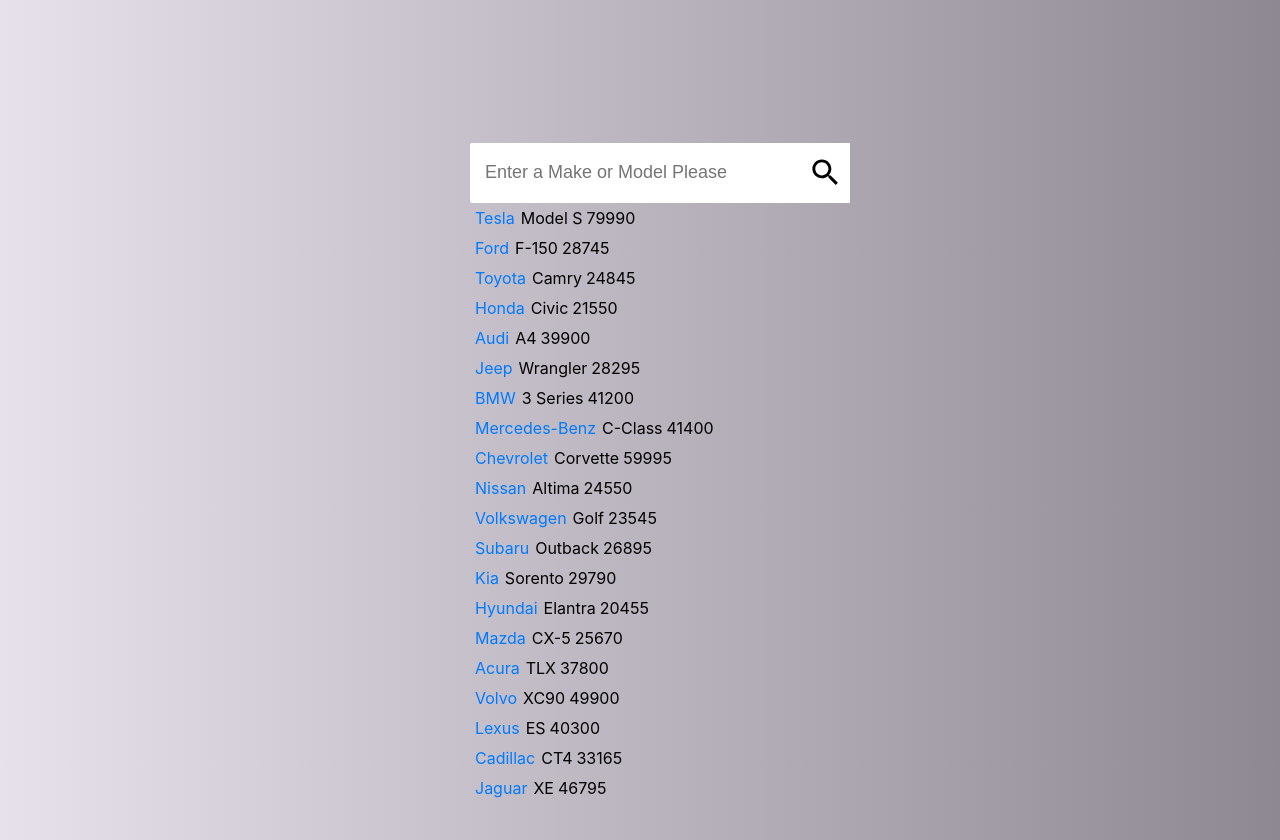
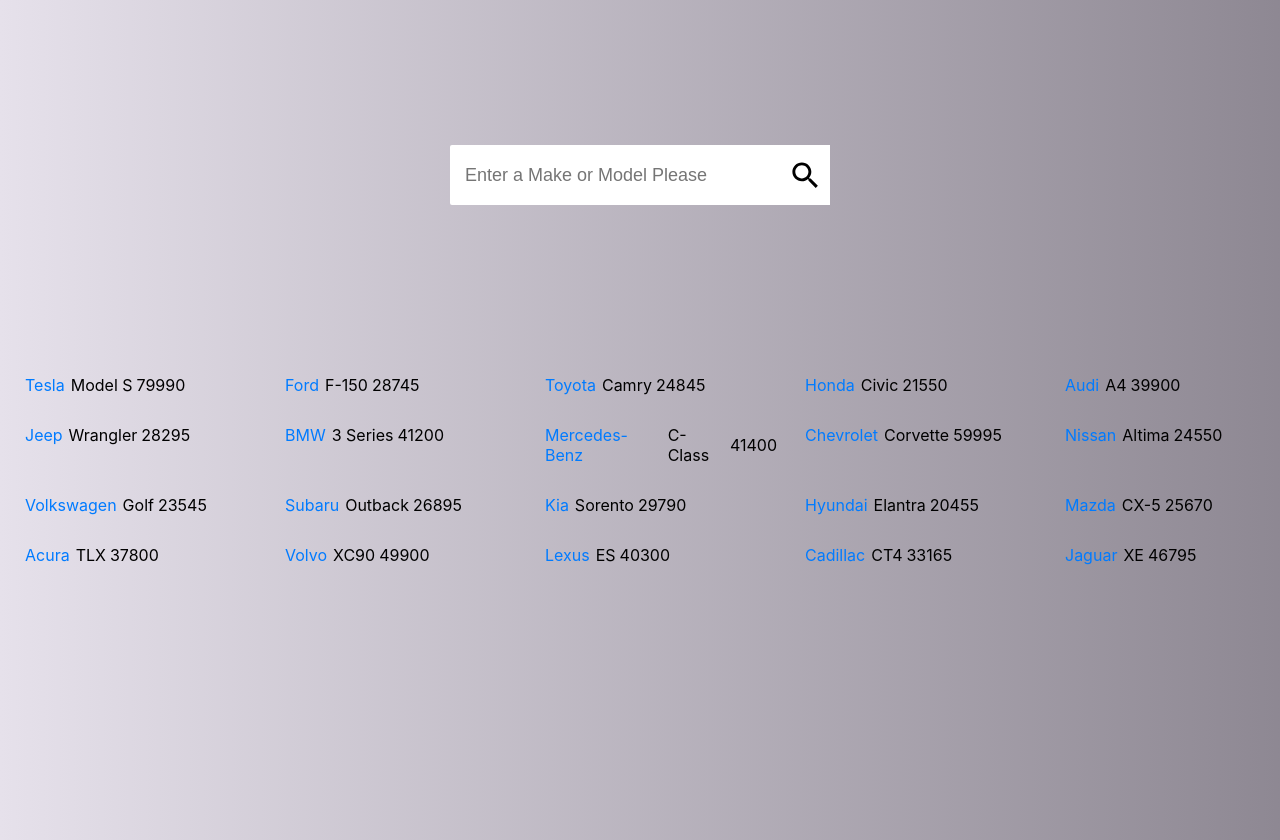
Before and after one commit to HamidM9/motorK, a React (Create React App) app: page / in a window 1280 px wide. Shown: the top 840 px of the page. Built offline with nearby package versions, Linux system fonts and the light colour scheme.

Commit message:
done, just cleamsing the code

```diff
--- a/src/App.css
+++ b/src/App.css
@@ -15,6 +15,7 @@
   border-radius: 10px; /* Add rounded corners to the container */
   box-shadow: 0px 0px 10px rgba(0, 0, 0, 0.2); /* Add a subtle box shadow */
 }
+
 
 /* Style the heading */
 h1 {
@@ -72,3 +73,44 @@
   background-image: linear-gradient(90deg, #e6e1eb, #8b8590);
   padding: 20px; /* Add padding to center content */
 }
+
+/* Style for the container that wraps both the search bar and car entries */
+.container {
+  position: relative;
+}
+
+/* Style for the search bar container */
+.search-bar-container {
+  position: absolute;
+  top: 40px; /* Adjust the top offset as needed */
+  left: 50%;
+  transform: translateX(-50%);
+  /* Additional styling for the search bar container */
+}
+
+/* Style for the car entries container */
+.car-entries-container {
+  display: grid;
+  grid-template-columns: repeat(5, 1fr); /* Adjust the number of columns as needed */
+  grid-gap: 20px; /* Add spacing between entries */
+  margin-top: 100px; /* Adjust the top margin to ensure space below the search bar */
+}
+
+/* Style for each car entry (table cell) */
+.car-entry {
+  border: 1px solid #ccc;
+  padding: 10px;
+  border-radius: 5px;
+  background-color: #fff;
+  box-shadow: 0 2px 4px rgba(0, 0, 0, 0.1);
+}
+
+/* Optional: Style for table headers */
+.table-header {
+  font-weight: bold;
+  text-align: center;
+  background-color: #f0f0f0;
+  border: 1px solid #ccc;
+  padding: 10px;
+  border-radius: 5px;
+}
--- a/src/pages/Home.css
+++ /dev/null
@@ -1,49 +0,0 @@
-/* Reset some default styles for browsers */
-body, h1, p {
-    margin: 0;
-    padding: 0;
-  }
-
-  /* Define styles for the container */
-  .container {
-    max-width: 600px;
-    margin: 0 auto;
-    padding: 20px;
-    font-family: Arial, sans-serif;
-    background-color: #f0f0f0;
-    border-radius: 10px;
-    box-shadow: 0px 0px 10px rgba(0, 0, 0, 0.2);
-    margin-bottom: 20px; /* Add space between entries */
-  }
-
-  /* Style the heading */
-  h1 {
-    font-size: 24px;
-    color: #333;
-    margin-bottom: 10px;
-  }
-
-  /* Style the car name and model */
-  .car-info {
-    font-size: 18px;
-    color: #007bff;
-    margin-bottom: 10px;
-  }
-
-  /* Style the price */
-  .price {
-    font-size: 16px;
-    color: #555;
-    margin-bottom: 10px;
-  }
-
-  /* Style links */
-  a {
-    color: #007bff;
-    text-decoration: none;
-  }
-
-  /* Hover effect for links */
-  a:hover {
-    text-decoration: underline;
-  }
--- a/src/pages/Home.js
+++ b/src/pages/Home.js
@@ -3,6 +3,7 @@
 import Entry from "../Entry.js";
 import data from "../data.js";
 import SearchBar from "../components/searchBar.js";
+
 
 function Home() {
 return (
```
Lines whose indentation alone changed are shown as unchanged.
